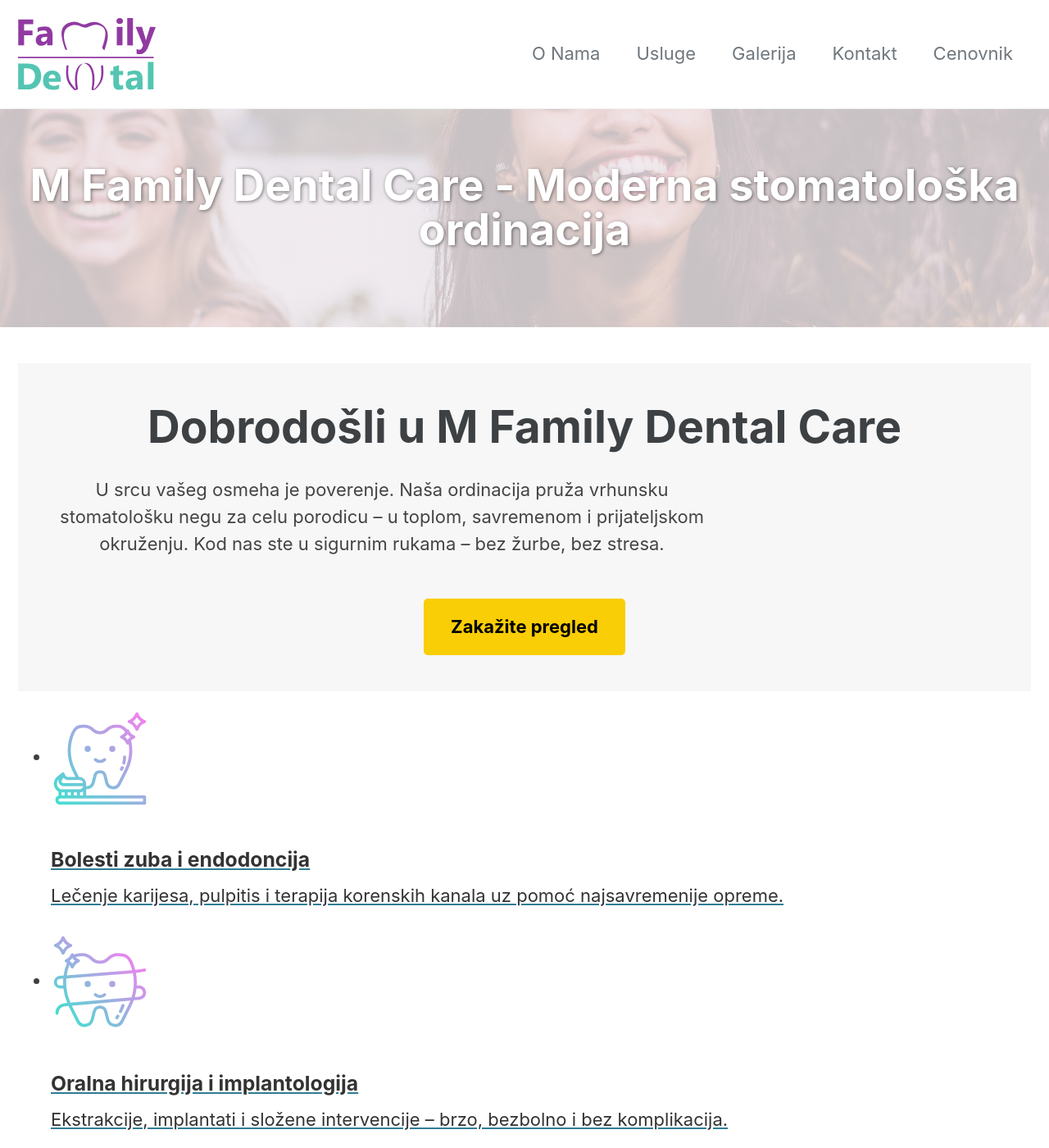
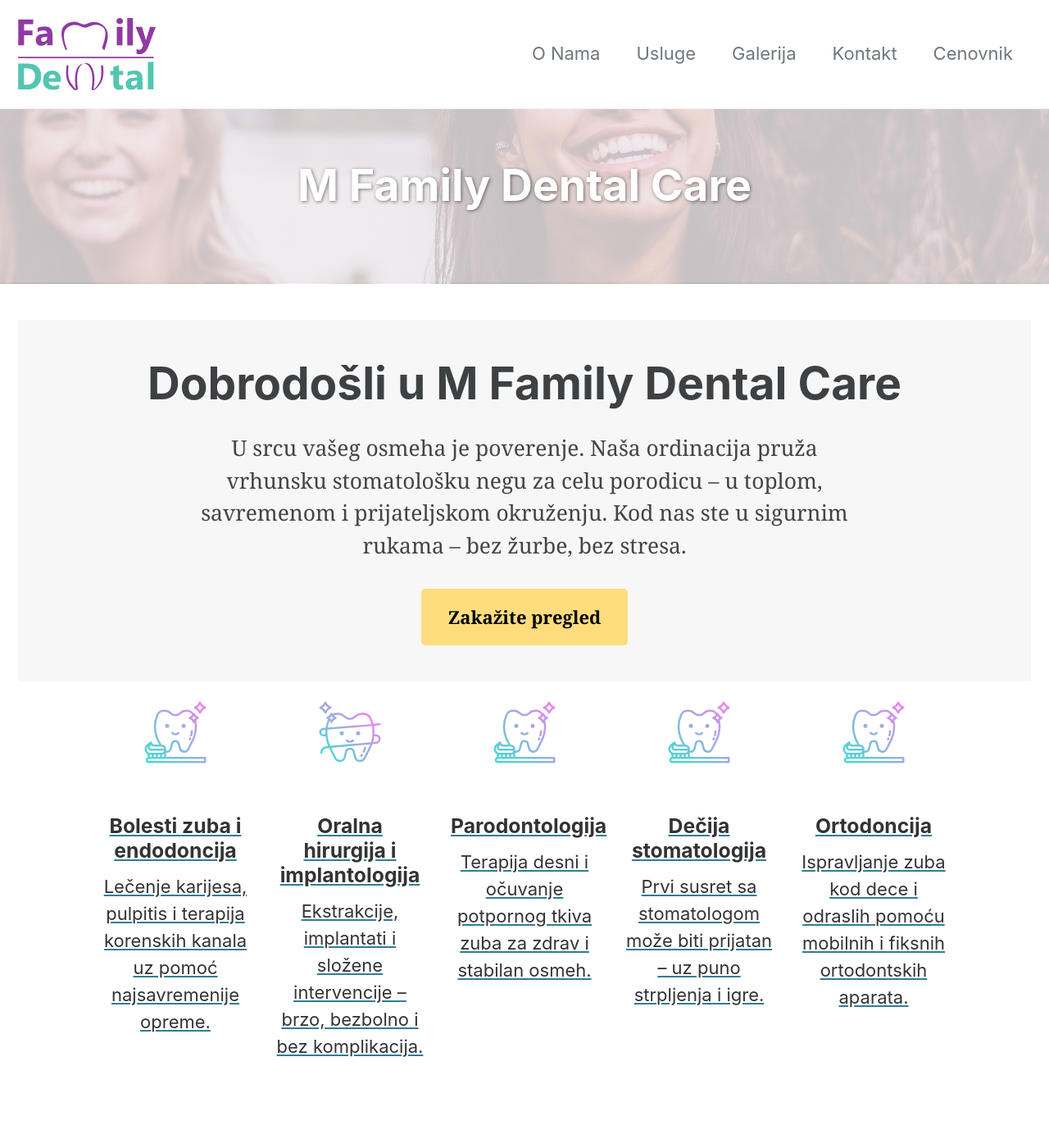
Before and after one commit to kukibrkica/dental2, a Jekyll site: the page built from index.html, in a window 1280 px wide and 1400 px high. Shown: the whole window at 82% size. Built offline with Jekyll 4.4.1, drawn with Linux system fonts in a browser that asks for light colours; cached includes are drawn as plain includes; the list of posts is cut into pages by our own code; some of the changed text lies outside the part shown.

Commit message:
Update index.html
druga izmena AI

```diff
--- a/index.html
+++ b/index.html
@@ -1,35 +1,35 @@
 ---
 layout: splash
-title: M Family Dental Care - Moderna stomatološka ordinacija
+title: M Family Dental Care
 description: Vaš osmeh je naša briga. M Family Dental Care nudi savremene stomatološke usluge za celu porodicu – brzo, bezbolno i sa osmehom.
 header:
   overlay_image: /assets/images/smile2.jpg
   overlay_filter: rgba(240,233,237, 0.8)
 ---
 
-<section class="intro" style="text-align: center; padding: 2em;">
-  <h1>Dobrodošli u M Family Dental Care</h1>
-  <p>U srcu vašeg osmeha je poverenje. Naša ordinacija pruža vrhunsku stomatološku negu za celu porodicu – u toplom, savremenom i prijateljskom okruženju. Kod nas ste u sigurnim rukama – bez žurbe, bez stresa.</p>
-  <a href="/kontakt.html" class="button" style="margin-top: 1em;">Zakažite pregled</a>
+<section class="intro" style="text-align: center; padding: 2em; font-family: 'Georgia', serif;">
+  <h1 style="margin-bottom: 0.5em;">Dobrodošli u M Family Dental Care</h1>
+  <p style="max-width: 800px; margin: 0 auto; font-size: 1.2em; color: #444;">U srcu vašeg osmeha je poverenje. Naša ordinacija pruža vrhunsku stomatološku negu za celu porodicu – u toplom, savremenom i prijateljskom okruženju. Kod nas ste u sigurnim rukama – bez žurbe, bez stresa.</p>
+  <a href="/kontakt.html" class="button" style="margin-top: 1.5em; background-color: #ffdc7d; color: #000;">Zakažite pregled</a>
 </section>
 
 <div class='mod modGallery'>
   <div class='row'>
-    <ul class='gallery large-block-grid-4 medium-block-grid-3 seperated small-block-grid-2'>
+    <ul class='gallery large-block-grid-5 small-block-grid-2' style="display: flex; flex-wrap: wrap; justify-content: center; gap: 1.5em; list-style: none; padding: 0;">
 
-      <li class='brand'>
+      <li class='brand' style="flex: 1 1 150px; max-width: 180px; text-align: center;">
         <a href='portfolio-item.html'>
-          <img alt="Bolesti zuba" src="{{site.baseurl}}/assets/images/tooth.svg" />
+          <img alt="Bolesti zuba" src="{{site.baseurl}}/assets/images/tooth.svg" style="max-width: 80px; height: auto; margin-bottom: 0.5em;"/>
           <div class='thumb-info'>
             <h3>Bolesti zuba i endodoncija</h3>
-            <p>Lečenje karijesa, pulpitis i terapija korenskih kanala uz pomoć najsavremenije opreme.</p>
+            <p>Lečenje karijesa, pulpitis i terapija korenskih kanala uz pomoć najsavremenije opreme.</p>
           </div>
         </a>
       </li>
 
-      <li class='web-design print'>
+      <li class='web-design print' style="flex: 1 1 150px; max-width: 180px; text-align: center;">
         <a href='portfolio-item.html'>
-          <img alt="Oralna hirurgija" src="{{site.baseurl}}/assets/images/teeth.svg" />
+          <img alt="Oralna hirurgija" src="{{site.baseurl}}/assets/images/teeth.svg" style="max-width: 80px; height: auto; margin-bottom: 0.5em;"/>
           <div class='thumb-info'>
             <h3>Oralna hirurgija i implantologija</h3>
             <p>Ekstrakcije, implantati i složene intervencije – brzo, bezbolno i bez komplikacija.</p>
@@ -37,9 +37,9 @@ header:
         </a>
       </li>
 
-      <li class='brand'>
+      <li class='brand' style="flex: 1 1 150px; max-width: 180px; text-align: center;">
         <a href='portfolio-item.html'>
-          <img alt="Parodontologija" src="{{site.baseurl}}/assets/images/tooth.svg" />
+          <img alt="Parodontologija" src="{{site.baseurl}}/assets/images/tooth.svg" style="max-width: 80px; height: auto; margin-bottom: 0.5em;"/>
           <div class='thumb-info'>
             <h3>Parodontologija</h3>
             <p>Terapija desni i očuvanje potpornog tkiva zuba za zdrav i stabilan osmeh.</p>
@@ -47,9 +47,9 @@ header:
         </a>
       </li>
 
-      <li class='brand'>
+      <li class='brand' style="flex: 1 1 150px; max-width: 180px; text-align: center;">
         <a href='portfolio-item.html'>
-          <img alt="Dečija stomatologija" src="{{site.baseurl}}/assets/images/tooth.svg" />
+          <img alt="Dečija stomatologija" src="{{site.baseurl}}/assets/images/tooth.svg" style="max-width: 80px; height: auto; margin-bottom: 0.5em;"/>
           <div class='thumb-info'>
             <h3>Dečija stomatologija</h3>
             <p>Prvi susret sa stomatologom može biti prijatan – uz puno strpljenja i igre.</p>
@@ -57,9 +57,16 @@ header:
         </a>
       </li>
 
-      <li class='brand'>
+      <li class='brand' style="flex: 1 1 150px; max-width: 180px; text-align: center;">
         <a href='portfolio-item.html'>
-          <img alt="Ortodoncija" src="{{site.baseurl}}/assets/images/tooth.svg" />
+          <img alt="Ortodoncija" src="{{site.baseurl}}/assets/images/tooth.svg" style="max-width: 80px; height: auto; margin-bottom: 0.5em;"/>
           <div class='thumb-info'>
             <h3>Ortodoncija</h3>
-            <p>Ispravljanje zuba kod dece i odraslih pomoću mobiln
+            <p>Ispravljanje zuba kod dece i odraslih pomoću mobilnih i fiksnih ortodontskih aparata.</p>
+          </div>
+        </a>
+      </li>
+
+    </ul>
+  </div>
+</div>
```
